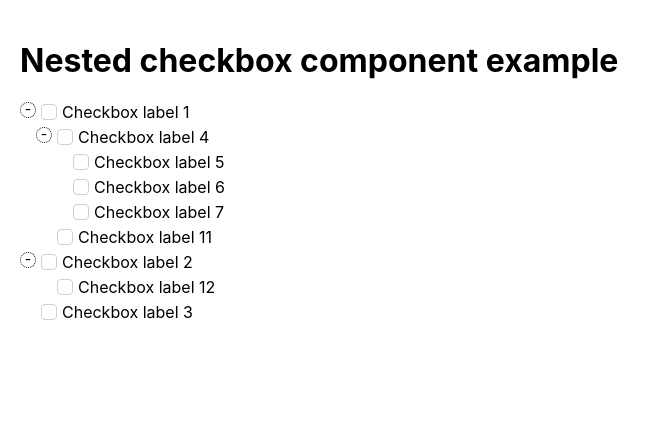
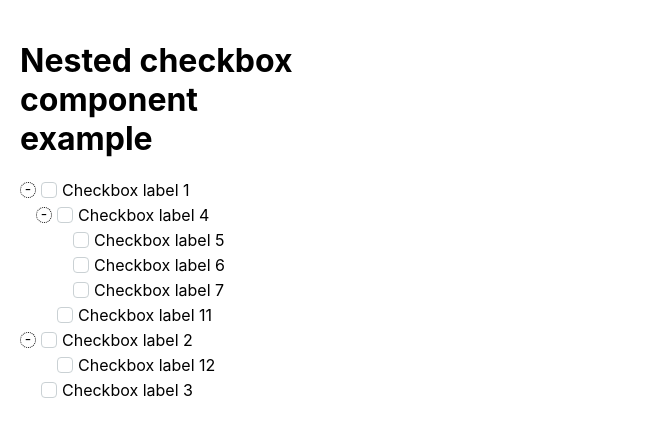
Before and after one commit to abhishek-031/nested-checkbox, a React (Create React App) app: page / in a window 1280 px wide. Shown: the top 436 px of the page, without its empty margins (0-661 px from the left). Built offline with nearby package versions, Linux system fonts and the light colour scheme.

Commit message:
fix: issue with expand button styles

```diff
--- a/src/styles/app.module.css
+++ b/src/styles/app.module.css
@@ -1,3 +1,4 @@
 .container {
   padding: 20px;
+  width: 300px;
 }
--- a/src/styles/checkbox.module.css
+++ b/src/styles/checkbox.module.css
@@ -68,6 +68,9 @@
   padding-bottom: 2px;
   cursor: pointer;
   margin-right: 5px;
+  flex-shrink: 0;
+  flex-grow: 0;
+  margin-bottom: 5px;
 }
 
 .expandBlank {
@@ -79,8 +82,11 @@
   box-sizing: border-box;
   border-radius: 50%;
   margin-right: 5px;
+  flex-shrink: 0;
+  flex-grow: 0;
 }
 
 .checkboxAndExpandContainer {
   display: flex;
+  align-items: center;
 }
```
